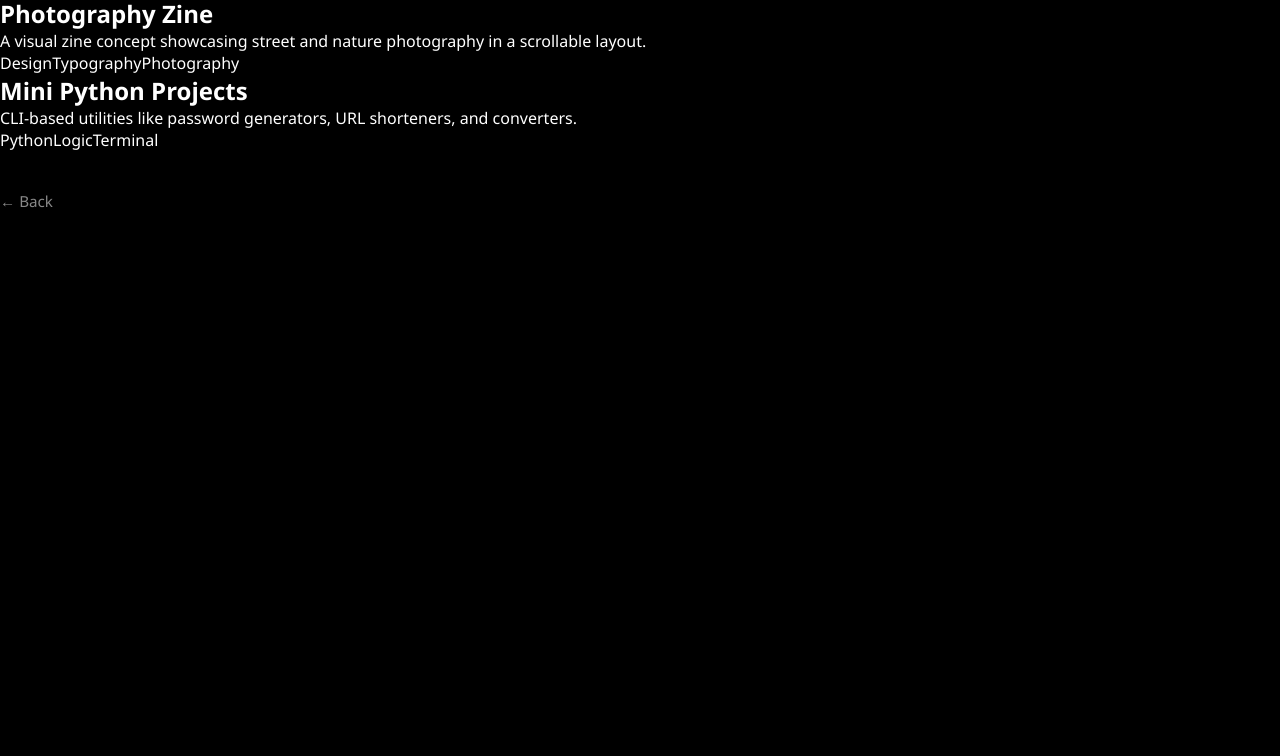
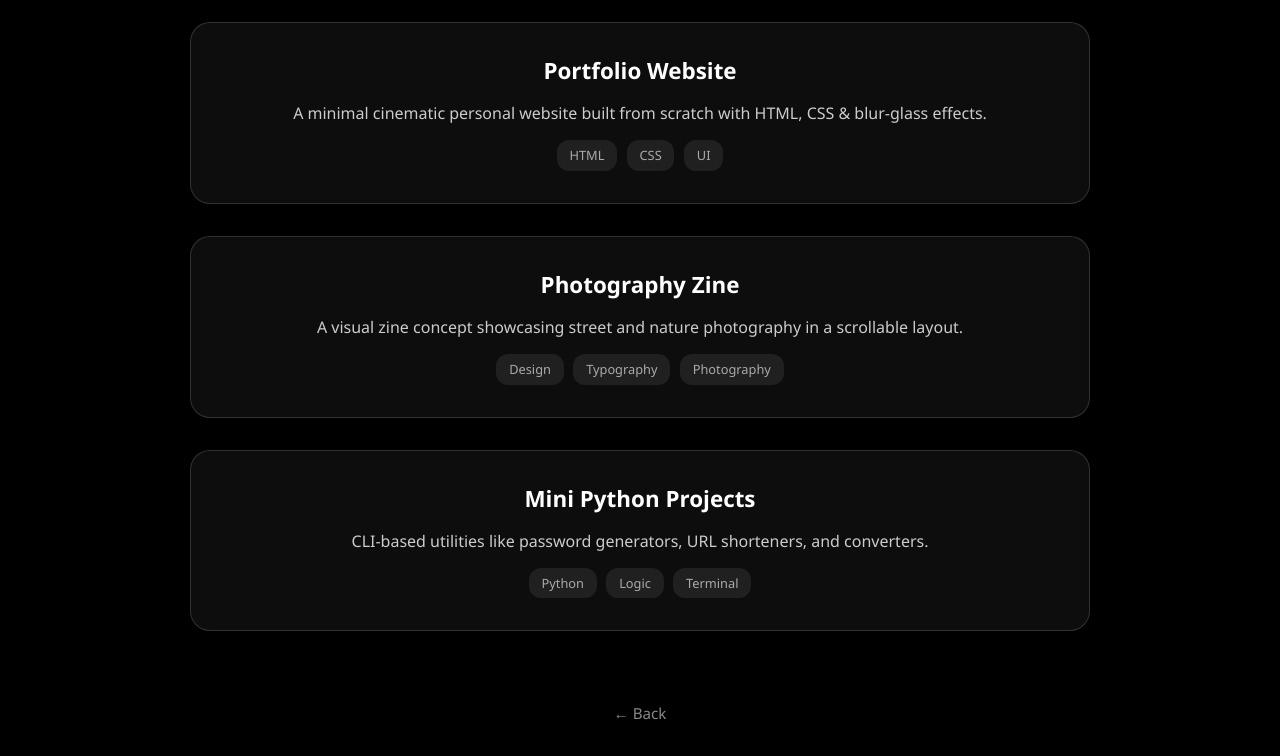
Before and after one commit to Gerakaustubh/KapturedOfficial_, a plain HTML site: page projects.html in a window 1280 px wide. Shown: the part 113-869 px from the top of the page. Before the commit the page ends 800 px from the top, so only its background shows below. Drawn offline with Linux system fonts and the light colour scheme.

Commit message:
Update style.css

```diff
--- a/style.css
+++ b/style.css
@@ -239,3 +239,73 @@ body, html {
 .back-link:hover {
   color: #fff;
 }
+.project-page {
+  display: flex;
+  justify-content: center;
+  align-items: center;
+  min-height: 100vh;
+  flex-direction: column;
+  text-align: center;
+  padding: 2rem;
+}
+
+.projects-container {
+  max-width: 900px;
+  width: 100%;
+}
+
+.projects-container h1 {
+  font-size: 2.5rem;
+  margin-bottom: 3rem;
+  color: #fff;
+}
+
+.project-card {
+  background: rgba(255, 255, 255, 0.05);
+  backdrop-filter: blur(12px);
+  -webkit-backdrop-filter: blur(12px);
+  border: 1px solid rgba(255, 255, 255, 0.15);
+  border-radius: 20px;
+  padding: 2rem;
+  margin-bottom: 2rem;
+  box-shadow: 0 10px 40px rgba(0, 0, 0, 0.2);
+  transition: transform 0.3s ease, box-shadow 0.3s ease;
+}
+
+.project-card:hover {
+  transform: scale(1.02);
+  box-shadow: 0 12px 50px rgba(255, 255, 255, 0.1);
+}
+
+.project-card h2 {
+  color: #fff;
+  margin-bottom: 1rem;
+  font-size: 1.4rem;
+}
+
+.project-card p {
+  color: #ccc;
+  font-size: 1rem;
+  margin-bottom: 1rem;
+}
+
+.tags {
+  display: flex;
+  justify-content: center;
+  gap: 0.6rem;
+  flex-wrap: wrap;
+}
+
+.tags span {
+  font-size: 0.8rem;
+  padding: 0.4rem 0.8rem;
+  background: rgba(255, 255, 255, 0.08);
+  border-radius: 12px;
+  color: #aaa;
+  transition: background 0.3s ease;
+}
+
+.tags span:hover {
+  background: rgba(255, 255, 255, 0.15);
+  color: #fff;
+}
```
